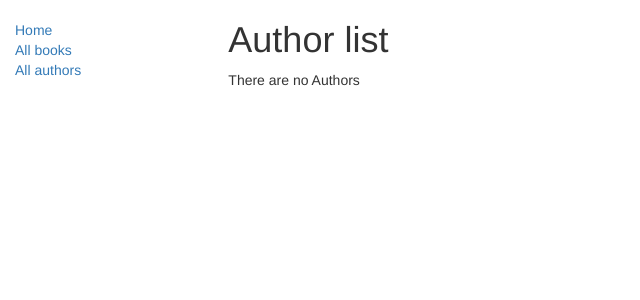
After one commit to Rokyl/locallibrary, a Django app: page /catalog/authors/ in a window 1280 px wide. The commit adds this page. Shown: the top 300 px of the page, without its empty margins (0-640 px from the left). Run offline with Django 3.2, Linux system fonts and the light colour scheme; data that the repository does not hold is empty; some libraries are stand-ins or nearby versions.

Commit message:
Base func

```diff
--- a/locallibrary/catalog/models.py
+++ b/locallibrary/catalog/models.py
@@ -84,7 +84,6 @@ class Author(models.Model):
     last_name = models.CharField(max_length=100)
     date_of_birth = models.DateField(null=True, blank=True)
     date_of_death = models.DateField('Died', null=True, blank=True)
-
     def get_absolute_url(self):
         """
         Returns the url to access a particular author instance.
--- a/locallibrary/catalog/templates/base_generic.html
+++ b/locallibrary/catalog/templates/base_generic.html
@@ -24,7 +24,7 @@
                 <ul class="sidebar-nav">
                     <li><a href="{% url 'index' %}">Home</a></li>
                     <li><a href="{% url 'books' %}">All books</a></li>
-                    <li><a href="">All authors</a></li>
+                    <li><a href="{% url 'authors' %}">All authors</a></li>
                 </ul>
             {% endblock %}
         </div>
--- /dev/null
+++ b/locallibrary/catalog/templates/catalog/author_list.html
@@ -0,0 +1,20 @@
+{% extends "base_generic.html" %}
+{% block content %}
+    <h1>Author list</h1>
+
+    {% if author_list %}
+        <ul>
+
+            {% for author in author_list %}
+                <li>
+                    <a href="{{ author.get_absolute_url }}">{{ author.last_name }}, {{ author.first_name }}
+                        ({{ author.date_of_birth }} - {% if author.date_of_death %}
+                            {{ author.date_of_death }} {% endif %})</a>
+                </li>
+            {% endfor %}
+
+        </ul>
+    {% else %}
+        <p>There are no Authors</p>
+    {% endif %}
+{% endblock %}
--- a/locallibrary/catalog/urls.py
+++ b/locallibrary/catalog/urls.py
@@ -5,5 +5,7 @@ from django.conf.urls import url
 urlpatterns = [
     url(r'^$', views.index, name='index'),
     url(r'^books/$', views.BookListView.as_view(), name='books'),
-    url(r'book/(?P<pk>\d+)$',views.BookDetailView.as_view(), name='book-detail')
+    url(r'book/(?P<pk>\d+)$',views.BookDetailView.as_view(), name='book-detail'),
+    url(r'^authors/$', views.AuthorListView.as_view(), name='authors'),
+    url(r'author/(?P<pk>\d+)$', views.AuthorDetailView.as_view(), name='author-detail')
 ]
--- a/locallibrary/catalog/views.py
+++ b/locallibrary/catalog/views.py
@@ -32,9 +32,22 @@ class BookListView(generic.ListView):
     model = Book
     paginate_by = 10
     context_object_name = 'book_list'  # ваше собственное имя переменной контекста в шаблоне
-    queryset = Book.objects.all()  # Получение 5 книг, содержащих слово 'war' в заголовке
+    queryset = Book.objects.all()
     template_name = 'catalog/book_list.html'  # Определение имени вашего шаблона и его расположения
 
 
 class BookDetailView(generic.DetailView):
     model = Book
+
+
+class AuthorListView(generic.ListView):
+    model = Author
+    paginate_by = 10
+    context_object_name = 'author_list'
+    queryset = Author.objects.all()
+    template_name = 'catalog/author_list.html'
+
+
+class AuthorDetailView(generic.DetailView):
+    model = Author
+    book = Book
```
Also changed, not shown: locallibrary/catalog/templates/catalog/author_detail.html (added, +18 -0 lines), locallibrary/catalog/templates/catalog/book_detail.html (+5 -6 lines).
